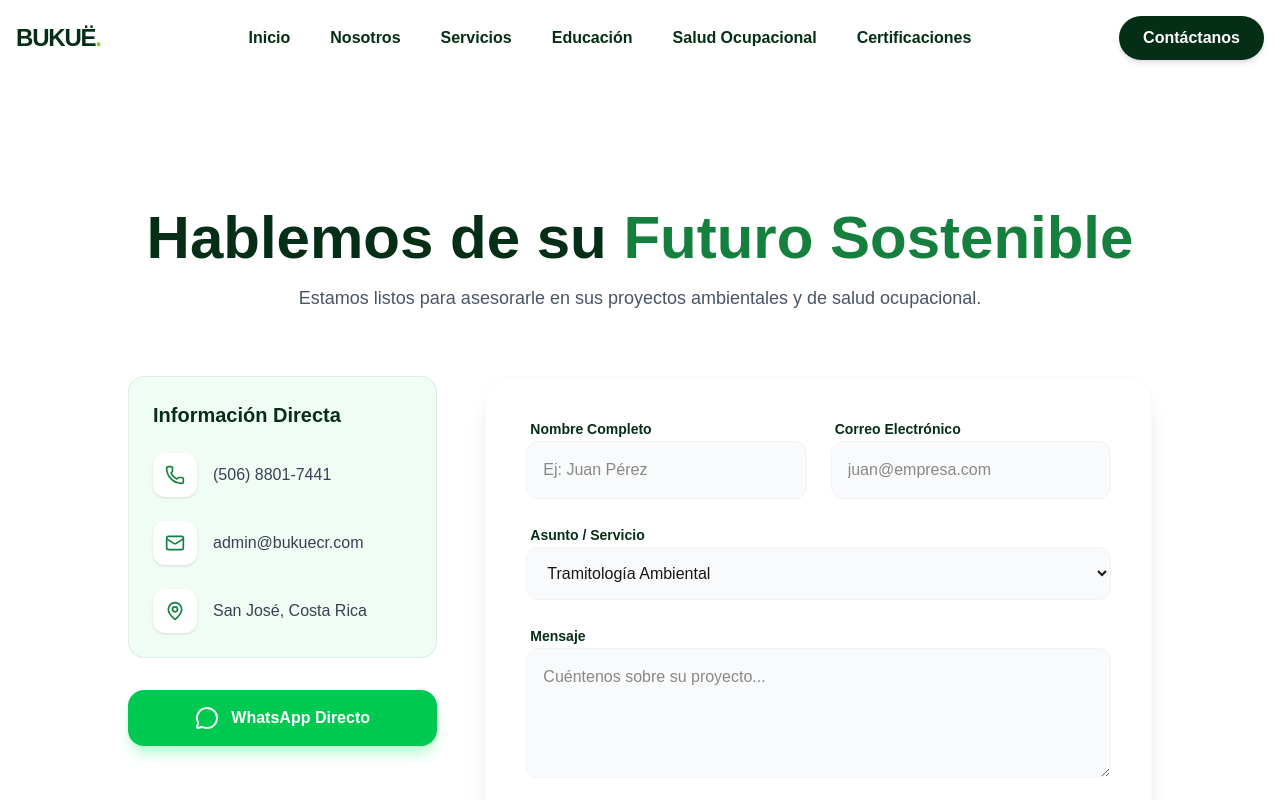
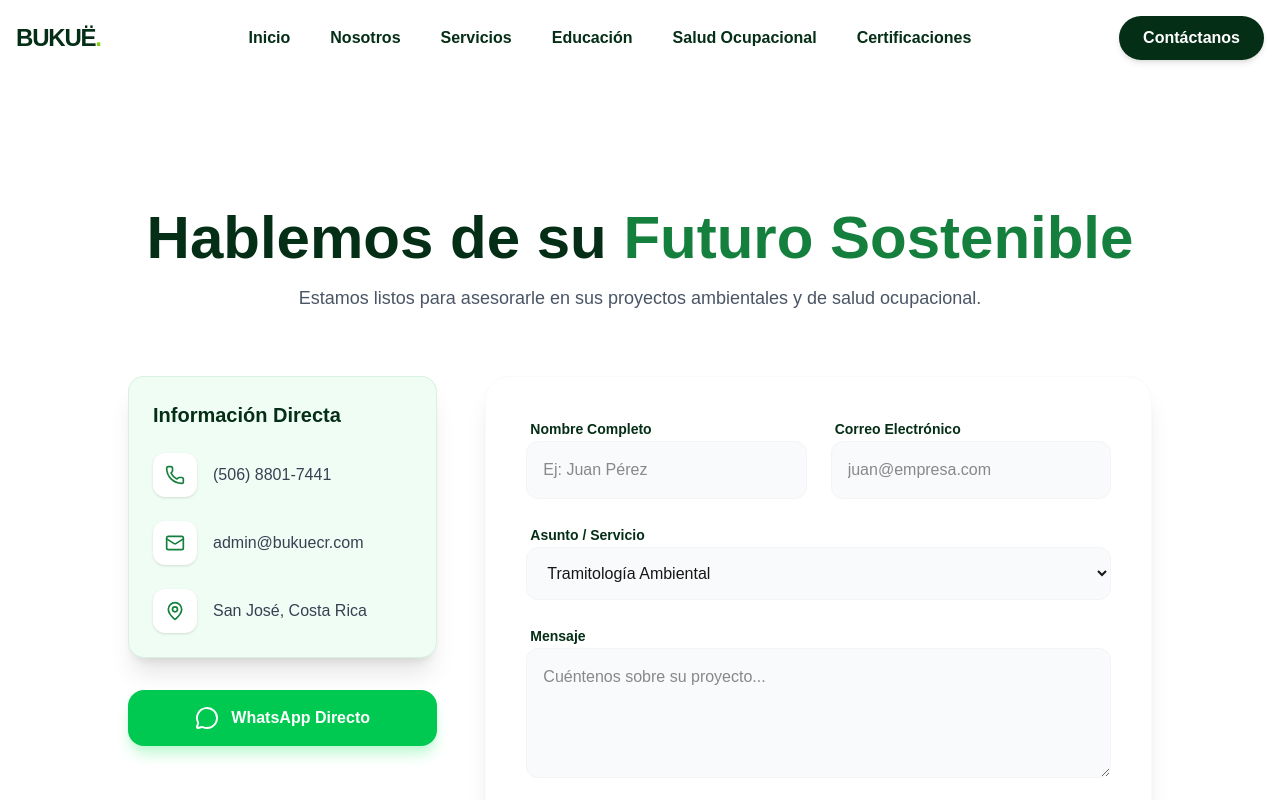
Before and after one commit to merloyflores/BUKU-, a Next.js app: page /contacto in a window 1280 px wide. Shown: the top 800 px of the page. Built offline with nearby package versions, Linux system fonts and the light colour scheme.

Commit message:
modified:   src/app/contacto/page.tsx

```diff
--- a/src/app/contacto/page.tsx
+++ b/src/app/contacto/page.tsx
@@ -21,8 +21,8 @@ export default function Contacto() {
 
           <div className="grid md:grid-cols-3 gap-12">
             {/* Info de Contacto */}
-            <div className="space-y-8">
-              <div className="bg-bukue-accent p-6 rounded-2xl border border-bukue-primary/10">
+            <div className="space-y-8 ">
+              <div className="bg-bukue-accent p-6 rounded-2xl border border-bukue-primary/10 shadow-xl">
                 <h3 className="text-xl font-bold text-bukue-dark mb-6">Información Directa</h3>
                 <div className="space-y-6">
                   <div className="flex items-center gap-4 text-gray-700">
```
